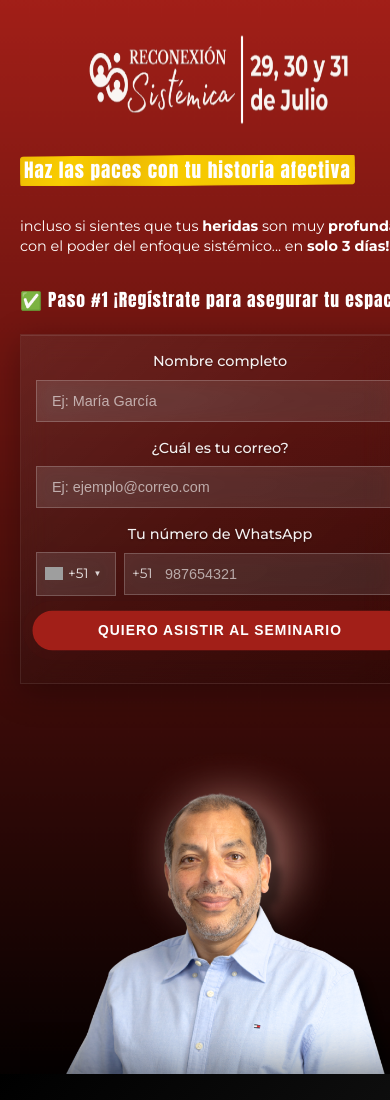
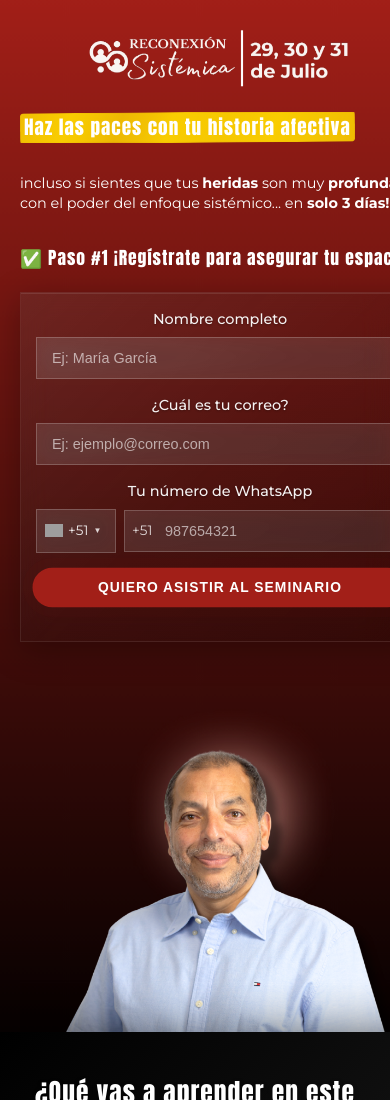
Before and after one commit to Guille1133/RenzoGuillen, a plain HTML site: page reconexionsistemica/index.html in a window 390 px wide. Shown: the top 1100 px of the page. Drawn offline with nearby package versions, Linux system fonts and the light colour scheme; grey boxes are pictures that could not be loaded.

Commit message:
Update index.html

```diff
--- a/reconexionsistemica/index.html
+++ b/reconexionsistemica/index.html
@@ -182,9 +182,7 @@
 
         .logo img {
             max-width: 350px;
-            width: 350px;
             height: auto;
-            min-height: 120px;
             display: block;
             margin: 0 auto;
         }
@@ -1005,7 +1003,6 @@
 
             .logo img {
                 max-width: 300px;
-                width: 300px;
             }
 
             .form-container {
@@ -1086,7 +1083,6 @@
 
             .logo img {
                 max-width: 280px;
-                width: 280px;
             }
 
             .btn {
@@ -1200,7 +1196,7 @@
         <div class="container header-container">
             <div class="header-content">
                 <div class="logo">
-                    <img src="logo.webp" alt="Logo Reconexión Sistémica" width="350" height="120">
+                    <img src="logo.webp" alt="Logo Reconexión Sistémica">
                 </div>
 
                 <div class="hero-text">
```
